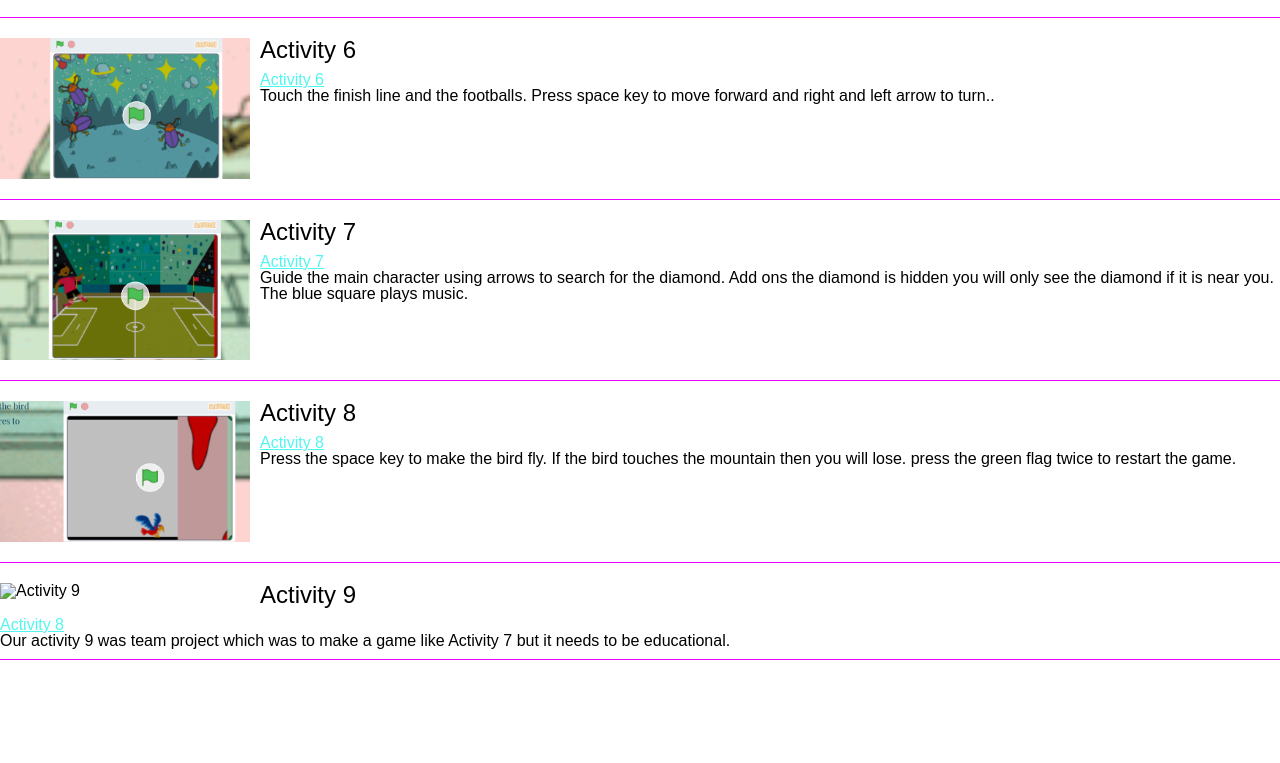
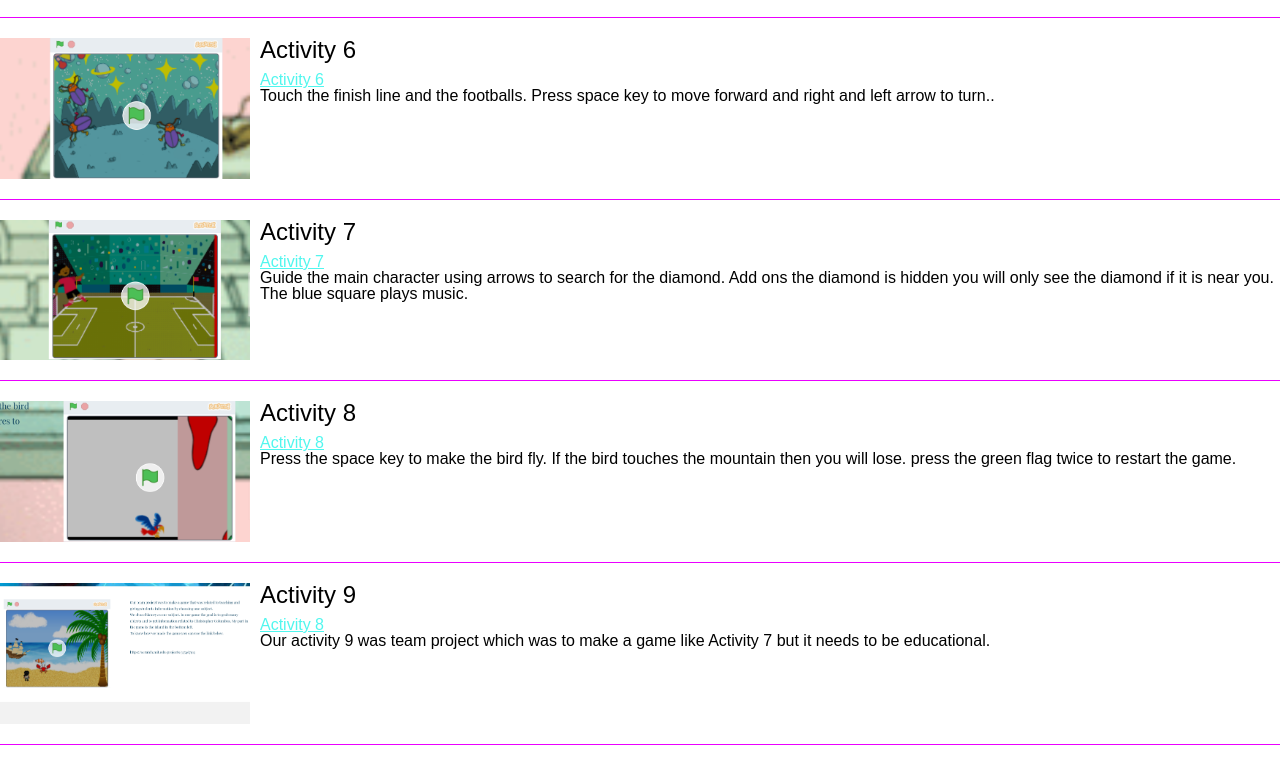
Before and after one commit to KeyaChand2020/ap-cs-keyaproject, a plain HTML site: page index.html in a window 1280 px wide. Shown: the part 1160-1923 px from the top of the page. Before the commit the page ends 1840 px from the top, so only its background shows below. Drawn offline with Linux system fonts and the light colour scheme.

Commit message:
Update index.html

```diff
--- a/index.html
+++ b/index.html
@@ -113,7 +113,7 @@
 
   <!-- Activity 9 -->
     <div class="project">
-      <img src="Activity 9.png" alt="Activity 9" />
+      <img src="Screenshot 2020-10-12 at 12.40.26 PM.png" alt="Activity 9" />
       <h2>Activity 9</h2>
       <p><a href="https://keyasroboticspg.weebly.com/">Activity 8</a></p>
       <p>Our activity 9 was team project which was to make a game like Activity 7 but it needs to be educational. </p>
```
